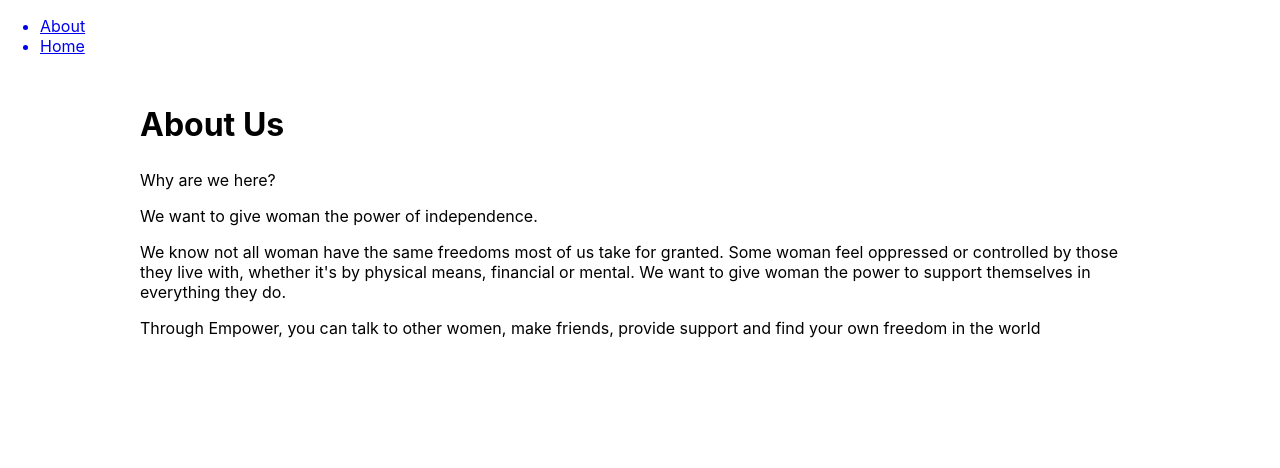
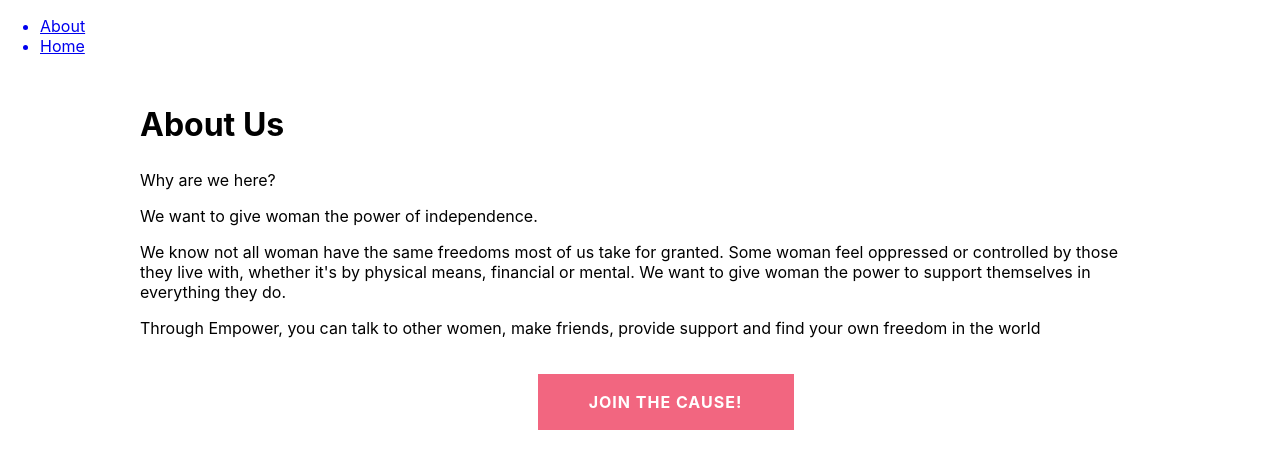
Before and after one commit to Eva-Sorensen/empower, a React (Create React App) app: page /About in a window 1280 px wide. Shown: the top 468 px of the page. Built offline with nearby package versions, Linux system fonts and the light colour scheme.

Commit message:
Add button

```diff
--- /dev/null
+++ b/src/css/About.module.css
@@ -0,0 +1,57 @@
+
+
+.link_button .link_wrapper{
+    position: relative;
+    width: 205px;
+    margin: auto;
+  }
+
+  .link_button a{
+    display: block;
+    width: 250px;
+    height: 50px;
+    line-height: 50px;
+    font-weight: bold;
+    text-decoration: none;
+    background: var(--pink-dark);
+    text-align: center;
+    color: #fff;
+    letter-spacing: 1px;
+    border: 3px solid var(--pink-dark);
+    transition: all .35s;
+    text-transform: uppercase;
+  }
+
+  .link_button .icon{
+    width: 50px;
+    height: 50px;
+    border: 3px solid transparent;
+    position: absolute;
+    transform: rotate(45deg);
+    right: 0;
+    top: 0;
+    z-index: -1;
+    transition: all .35s;
+  }
+
+  .link_button .icon svg{
+    width: 30px;
+    position: absolute;
+    top: calc(50% - 15px);
+    left: calc(50% - 15px);
+    transform: rotate(-45deg);
+    fill: var(--pink-mid);
+    transition: all .35s;
+  }
+
+  .link_button a:hover{
+    width: 200px;
+    border: 3px solid var(--pink-mid);
+    background: transparent;
+    color: var(--pink-mid);
+  }
+
+  .link_button a:hover + .icon{
+    border: 3px solid var(--pink-mid);
+    right: -25%;
+  }
--- a/src/css/index.css
+++ b/src/css/index.css
@@ -57,8 +57,6 @@ h2 {
   padding: 6px;
   margin: auto;
 }
-
-
 
 /* ----------------------------- fade animations ----------------------------- */
 
--- a/src/pages/About.js
+++ b/src/pages/About.js
@@ -1,3 +1,6 @@
+import { Link } from "react-router-dom";
+import style from "../css/About.module.css";
+
 export default function About() {
   return <div className="container fade left">
       <h2>About Us</h2>
@@ -9,5 +12,16 @@ export default function About() {
         We want to give woman the power to support themselves in everything they do.
       </p>
       <p>Through Empower, you can talk to other women, make friends, provide support and find your own freedom in the world</p>
+      <br />
+      <div className={style.link_button}>
+        <div class={style.link_wrapper}>
+          <a href="#">Join the cause!</a>
+          <div class={style.icon}>
+            <svg xmlns="http://www.w3.org/2000/svg" viewBox="0 0 268.832 268.832">
+              <path d="M265.17 125.577l-80-80c-4.88-4.88-12.796-4.88-17.677 0-4.882 4.882-4.882 12.796 0 17.678l58.66 58.66H12.5c-6.903 0-12.5 5.598-12.5 12.5 0 6.903 5.597 12.5 12.5 12.5h213.654l-58.66 58.662c-4.88 4.882-4.88 12.796 0 17.678 2.44 2.44 5.64 3.66 8.84 3.66s6.398-1.22 8.84-3.66l79.997-80c4.883-4.882 4.883-12.796 0-17.678z"/>
+            </svg>
+          </div>
+        </div>
+      </div>
     </div>;
 }
```
